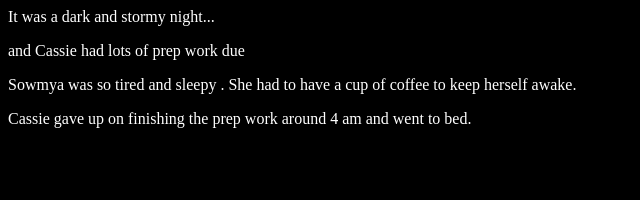
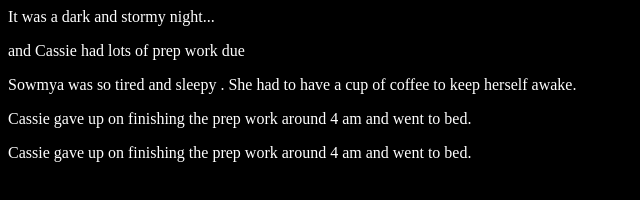
Before and after one commit to sowmyaananth2019/fireside-story, a plain HTML site: page INDEX.HTML in a window 1280 px wide. Shown: the whole page, without its empty margins (0-640 px from the left). Drawn offline with Linux system fonts and the light colour scheme.

Commit message:
added style.css

```diff
--- a/INDEX.HTML
+++ b/INDEX.HTML
@@ -7,5 +7,7 @@
         <p>and Cassie had lots of prep work due</p>
         <p>Sowmya was so tired and sleepy . She had to have a cup of coffee to keep herself awake.</p>
         <p>Cassie gave up on finishing the prep work around 4 am and went to bed.</p>
+        <p>Cassie gave up on finishing the prep work around 4 am and went to bed.</p>
     </body>
+
 </html>
```
